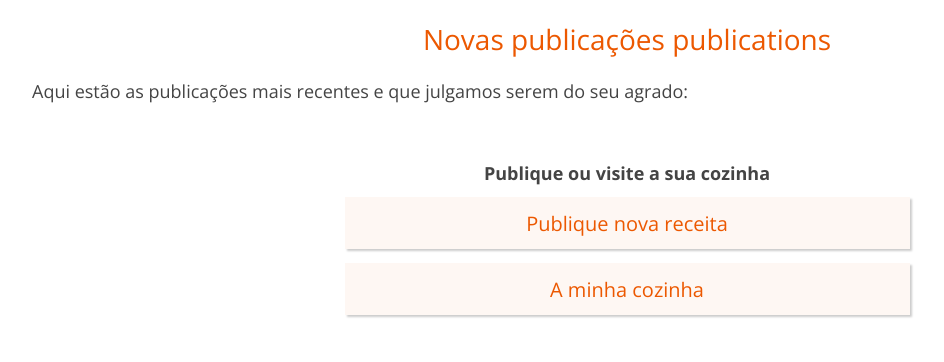
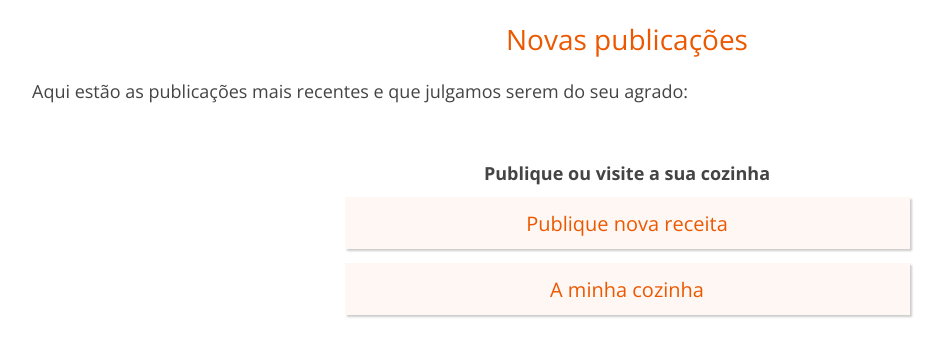
Before and after one commit to nmiguelmoura/Cook-Social, a Python web app: template www/templates/news.html in a window 1280 px wide. Shown: the part 58-420 px from the top of the page, without its empty margins (13-957 px from the left). Run offline with Jinja, Linux system fonts and the light colour scheme; the template is opened without the code that fills it, so the values that code supplies are empty.

Commit message:
Correct typo in news page

```diff
--- a/www/templates/news.html
+++ b/www/templates/news.html
@@ -7,7 +7,7 @@
 {% block content %}
 <div id="news" class="page-content wrapper">
     <section class="padded-col-sm-12-12">
-        <h2>Novas publicações publications</h2>
+        <h2>Novas publicações</h2>
         <p class="generic-text generic-text-left">Aqui estão as publicações mais recentes e que julgamos serem do seu agrado:</p>
         <div class="recipes-container-rectangles">
             {% for recipe in recipes %}
```
